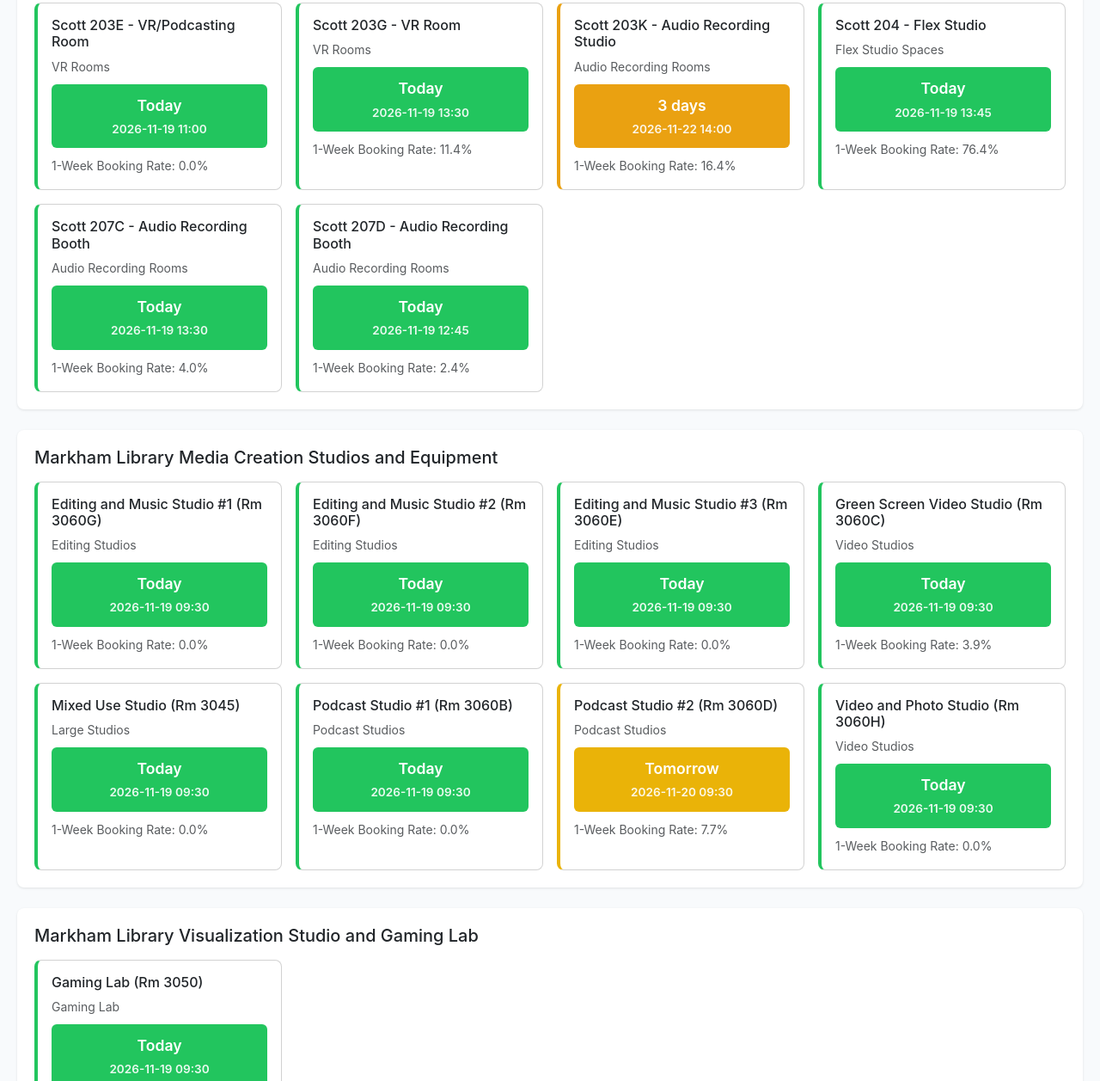
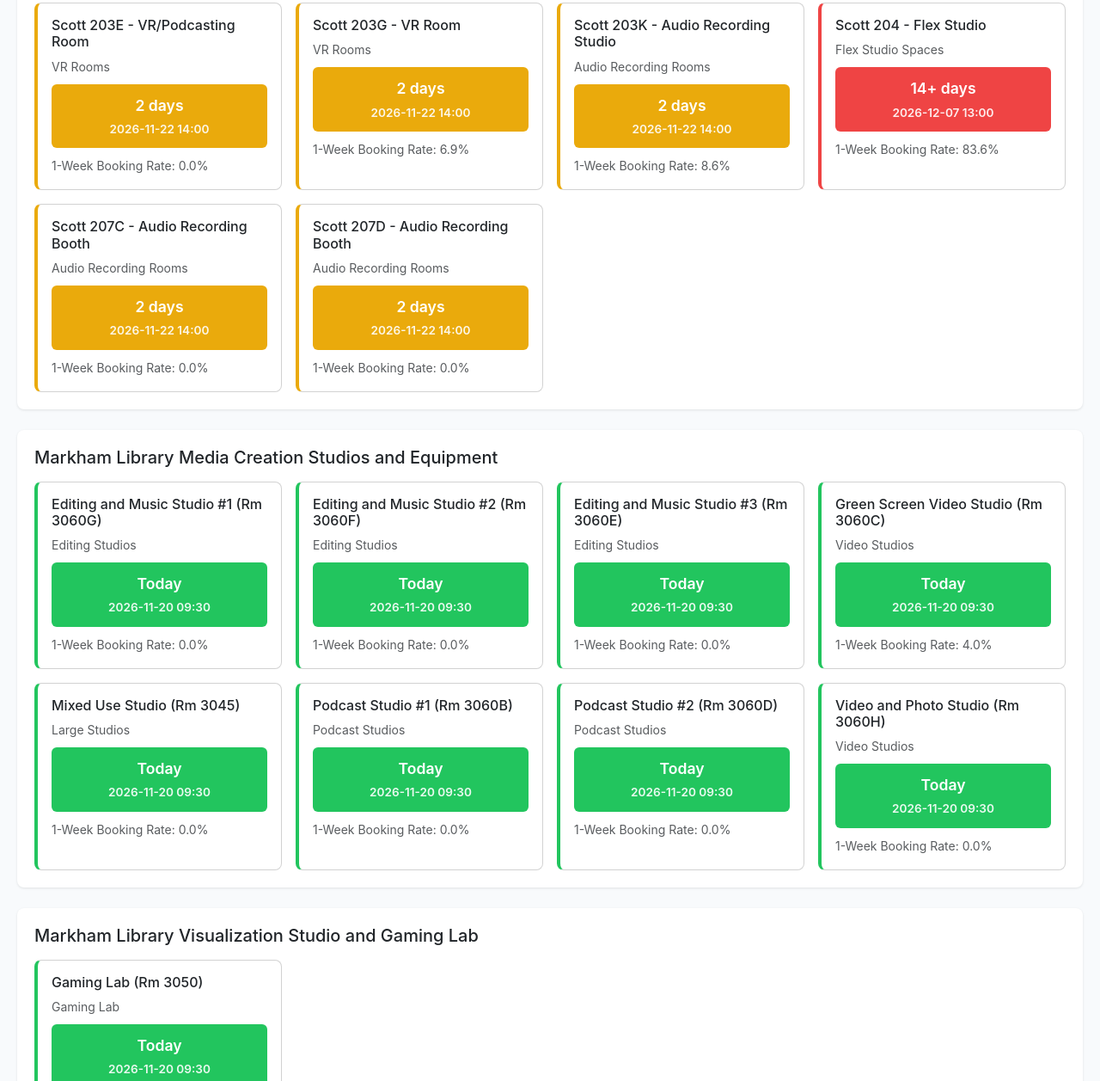
Before and after one commit to kris-joseph/MMCL-LibCal-Future-Booking-Analysis, a plain HTML site: page docs/index.html in a window 1280 px wide. Shown: the part 355-1612 px from the top of the page at 86% size. Drawn offline with nearby package versions, Linux system fonts and the light colour scheme.

Commit message:
Update dashboard: 2026-11-20 20:45:46

```diff
--- a/docs/index.html
+++ b/docs/index.html
@@ -18,7 +18,7 @@
                 </div>
                 <div class="col-auto text-end">
                     <p class="mb-0 text-muted small">Last Updated Before MMCL Opened on</p>
-                    <p class="mb-0 fw-bold">November 19, 2026</p>
+                    <p class="mb-0 fw-bold">November 20, 2026</p>
                 </div>
             </div>
         </header>
@@ -36,13 +36,13 @@
                 <div class="row g-3">
 
                     <div class="col-md-6 col-lg-4 col-xl-3">
-                        <div class="card space-card h-100" style="border-left: 4px solid rgb(34, 197, 94)">
+                        <div class="card space-card h-100" style="border-left: 4px solid rgb(234, 170, 12)">
                             <div class="card-body">
                                 <h4 class="card-title h6">Scott 203E - VR/Podcasting Room</h4>
                                 <p class="card-text text-muted small mb-2">VR Rooms</p>
-                                <div class="availability-badge" style="background-color: rgb(34, 197, 94)">
-                                    <div class="days-until">Today</div>
-                                    <div class="next-date">2026-11-19 11:00</div>
+                                <div class="availability-badge" style="background-color: rgb(234, 170, 12)">
+                                    <div class="days-until">2 days</div>
+                                    <div class="next-date">2026-11-22 14:00</div>
                                 </div>
                                 <div class="mt-2">
                                     <small class="text-muted">1-Week Booking Rate: 0.0%</small>
@@ -52,80 +52,80 @@
                     </div>
 
                     <div class="col-md-6 col-lg-4 col-xl-3">
-                        <div class="card space-card h-100" style="border-left: 4px solid rgb(34, 197, 94)">
+                        <div class="card space-card h-100" style="border-left: 4px solid rgb(234, 170, 12)">
                             <div class="card-body">
                                 <h4 class="card-title h6">Scott 203G - VR Room</h4>
                                 <p class="card-text text-muted small mb-2">VR Rooms</p>
-                                <div class="availability-badge" style="background-color: rgb(34, 197, 94)">
-                                    <div class="days-until">Today</div>
-                                    <div class="next-date">2026-11-19 13:30</div>
+                                <div class="availability-badge" style="background-color: rgb(234, 170, 12)">
+                                    <div class="days-until">2 days</div>
+                                    <div class="next-date">2026-11-22 14:00</div>
                                 </div>
                                 <div class="mt-2">
-                                    <small class="text-muted">1-Week Booking Rate: 11.4%</small>
+                                    <small class="text-muted">1-Week Booking Rate: 6.9%</small>
                                 </div>
                             </div>
                         </div>
                     </div>
 
                     <div class="col-md-6 col-lg-4 col-xl-3">
-                        <div class="card space-card h-100" style="border-left: 4px solid rgb(234, 161, 17)">
+                        <div class="card space-card h-100" style="border-left: 4px solid rgb(234, 170, 12)">
                             <div class="card-body">
                                 <h4 class="card-title h6">Scott 203K - Audio Recording Studio</h4>
                                 <p class="card-text text-muted small mb-2">Audio Recording Rooms</p>
-                                <div class="availability-badge" style="background-color: rgb(234, 161, 17)">
-                                    <div class="days-until">3 days</div>
+                                <div class="availability-badge" style="background-color: rgb(234, 170, 12)">
+                                    <div class="days-until">2 days</div>
                                     <div class="next-date">2026-11-22 14:00</div>
                                 </div>
                                 <div class="mt-2">
-                                    <small class="text-muted">1-Week Booking Rate: 16.4%</small>
+                                    <small class="text-muted">1-Week Booking Rate: 8.6%</small>
                                 </div>
                             </div>
                         </div>
                     </div>
 
                     <div class="col-md-6 col-lg-4 col-xl-3">
-                        <div class="card space-card h-100" style="border-left: 4px solid rgb(34, 197, 94)">
+                        <div class="card space-card h-100" style="border-left: 4px solid rgb(239, 68, 68)">
                             <div class="card-body">
                                 <h4 class="card-title h6">Scott 204 - Flex Studio</h4>
                                 <p class="card-text text-muted small mb-2">Flex Studio Spaces</p>
-                                <div class="availability-badge" style="background-color: rgb(34, 197, 94)">
-                                    <div class="days-until">Today</div>
-                                    <div class="next-date">2026-11-19 13:45</div>
+                                <div class="availability-badge" style="background-color: rgb(239, 68, 68)">
+                                    <div class="days-until">14+ days</div>
+                                    <div class="next-date">2026-12-07 13:00</div>
                                 </div>
                                 <div class="mt-2">
-                                    <small class="text-muted">1-Week Booking Rate: 76.4%</small>
+                                    <small class="text-muted">1-Week Booking Rate: 83.6%</small>
                                 </div>
                             </div>
                         </div>
                     </div>
 
                     <div class="col-md-6 col-lg-4 col-xl-3">
-                        <div class="card space-card h-100" style="border-left: 4px solid rgb(34, 197, 94)">
+                        <div class="card space-card h-100" style="border-left: 4px solid rgb(234, 170, 12)">
                             <div class="card-body">
                                 <h4 class="card-title h6">Scott 207C - Audio Recording Booth</h4>
                                 <p class="card-text text-muted small mb-2">Audio Recording Rooms</p>
-                                <div class="availability-badge" style="background-color: rgb(34, 197, 94)">
-                                    <div class="days-until">Today</div>
-                                    <div class="next-date">2026-11-19 13:30</div>
+                                <div class="availability-badge" style="background-color: rgb(234, 170, 12)">
+                                    <div class="days-until">2 days</div>
+                                    <div class="next-date">2026-11-22 14:00</div>
                                 </div>
                                 <div class="mt-2">
-                                    <small class="text-muted">1-Week Booking Rate: 4.0%</small>
+                                    <small class="text-muted">1-Week Booking Rate: 0.0%</small>
                                 </div>
                             </div>
                         </div>
                     </div>
 
                     <div class="col-md-6 col-lg-4 col-xl-3">
-                        <div class="card space-card h-100" style="border-left: 4px solid rgb(34, 197, 94)">
+                        <div class="card space-card h-100" style="border-left: 4px solid rgb(234, 170, 12)">
                             <div class="card-body">
                                 <h4 class="card-title h6">Scott 207D - Audio Recording Booth</h4>
                                 <p class="card-text text-muted small mb-2">Audio Recording Rooms</p>
-                                <div class="availability-badge" style="background-color: rgb(34, 197, 94)">
-                                    <div class="days-until">Today</div>
-                                    <div class="next-date">2026-11-19 12:45</div>
+                                <div class="availability-badge" style="background-color: rgb(234, 170, 12)">
+                                    <div class="days-until">2 days</div>
+                                    <div class="next-date">2026-11-22 14:00</div>
                                 </div>
                                 <div class="mt-2">
-                                    <small class="text-muted">1-Week Booking Rate: 2.4%</small>
+                                    <small class="text-muted">1-Week Booking Rate: 0.0%</small>
                                 </div>
                             </div>
                         </div>
@@ -145,7 +145,7 @@
                                 <p class="card-text text-muted small mb-2">Editing Studios</p>
                                 <div class="availability-badge" style="background-color: rgb(34, 197, 94)">
                                     <div class="days-until">Today</div>
-                                    <div class="next-date">2026-11-19 09:30</div>
+                                    <div class="next-date">2026-11-20 09:30</div>
                                 </div>
                                 <div class="mt-2">
                                     <small class="text-muted">1-Week Booking Rate: 0.0%</small>
@@ -161,7 +161,7 @@
                                 <p class="card-text text-muted small mb-2">Editing Studios</p>
                                 <div class="availability-badge" style="background-color: rgb(34, 197, 94)">
                                     <div class="days-until">Today</div>
-                                    <div class="next-date">2026-11-19 09:30</div>
+                                    <div class="next-date">2026-11-20 09:30</div>
                                 </div>
                                 <div class="mt-2">
                                     <small class="text-muted">1-Week Booking Rate: 0.0%</small>
@@ -177,7 +177,7 @@
                                 <p class="card-text text-muted small mb-2">Editing Studios</p>
                                 <div class="availability-badge" style="background-color: rgb(34, 197, 94)">
                                     <div class="days-until">Today</div>
-                                    <div class="next-date">2026-11-19 09:30</div>
+                                    <div class="next-date">2026-11-20 09:30</div>
                                 </div>
                                 <div class="mt-2">
                                     <small class="text-muted">1-Week Booking Rate: 0.0%</small>
@@ -193,10 +193,10 @@
                                 <p class="card-text text-muted small mb-2">Video Studios</p>
                                 <div class="availability-badge" style="background-color: rgb(34, 197, 94)">
                                     <div class="days-until">Today</div>
-                                    <div class="next-date">2026-11-19 09:30</div>
+                                    <div class="next-date">2026-11-20 09:30</div>
                                 </div>
                                 <div class="mt-2">
-                                    <small class="text-muted">1-Week Booking Rate: 3.9%</small>
+                                    <small class="text-muted">1-Week Booking Rate: 4.0%</small>
                                 </div>
                             </div>
                         </div>
@@ -209,7 +209,7 @@
                                 <p class="card-text text-muted small mb-2">Large Studios</p>
                                 <div class="availability-badge" style="background-color: rgb(34, 197, 94)">
                                     <div class="days-until">Today</div>
-                                    <div class="next-date">2026-11-19 09:30</div>
+                                    <div class="next-date">2026-11-20 09:30</div>
                                 </div>
                                 <div class="mt-2">
                                     <small class="text-muted">1-Week Booking Rate: 0.0%</small>
@@ -225,7 +225,7 @@
                                 <p class="card-text text-muted small mb-2">Podcast Studios</p>
                                 <div class="availability-badge" style="background-color: rgb(34, 197, 94)">
                                     <div class="days-until">Today</div>
-                                    <div class="next-date">2026-11-19 09:30</div>
+                                    <div class="next-date">2026-11-20 09:30</div>
                                 </div>
                                 <div class="mt-2">
                                     <small class="text-muted">1-Week Booking Rate: 0.0%</small>
@@ -235,16 +235,16 @@
                     </div>
 
                     <div class="col-md-6 col-lg-4 col-xl-3">
-                        <div class="card space-card h-100" style="border-left: 4px solid rgb(234, 179, 8)">
+                        <div class="card space-card h-100" style="border-left: 4px solid rgb(34, 197, 94)">
                             <div class="card-body">
                                 <h4 class="card-title h6">Podcast Studio #2 (Rm 3060D)</h4>
                                 <p class="card-text text-muted small mb-2">Podcast Studios</p>
-                                <div class="availability-badge" style="background-color: rgb(234, 179, 8)">
-                                    <div class="days-until">Tomorrow</div>
+                                <div class="availability-badge" style="background-color: rgb(34, 197, 94)">
+                                    <div class="days-until">Today</div>
                                     <div class="next-date">2026-11-20 09:30</div>
                                 </div>
                                 <div class="mt-2">
-                                    <small class="text-muted">1-Week Booking Rate: 7.7%</small>
+                                    <small class="text-muted">1-Week Booking Rate: 0.0%</small>
                                 </div>
                             </div>
                         </div>
@@ -257,7 +257,7 @@
                                 <p class="card-text text-muted small mb-2">Video Studios</p>
                                 <div class="availability-badge" style="background-color: rgb(34, 197, 94)">
                                     <div class="days-until">Today</div>
-                                    <div class="next-date">2026-11-19 09:30</div>
+                                    <div class="next-date">2026-11-20 09:30</div>
                                 </div>
                                 <div class="mt-2">
                                     <small class="text-muted">1-Week Booking Rate: 0.0%</small>
@@ -280,10 +280,10 @@
                                 <p class="card-text text-muted small mb-2">Gaming Lab</p>
                                 <div class="availability-badge" style="background-color: rgb(34, 197, 94)">
                                     <div class="days-until">Today</div>
-                                    <div class="next-date">2026-11-19 09:30</div>
+                                    <div class="next-date">2026-11-20 09:30</div>
                                 </div>
                                 <div class="mt-2">
-                                    <small class="text-muted">1-Week Booking Rate: 4.6%</small>
+                                    <small class="text-muted">1-Week Booking Rate: 4.8%</small>
                                 </div>
                             </div>
                         </div>
```
